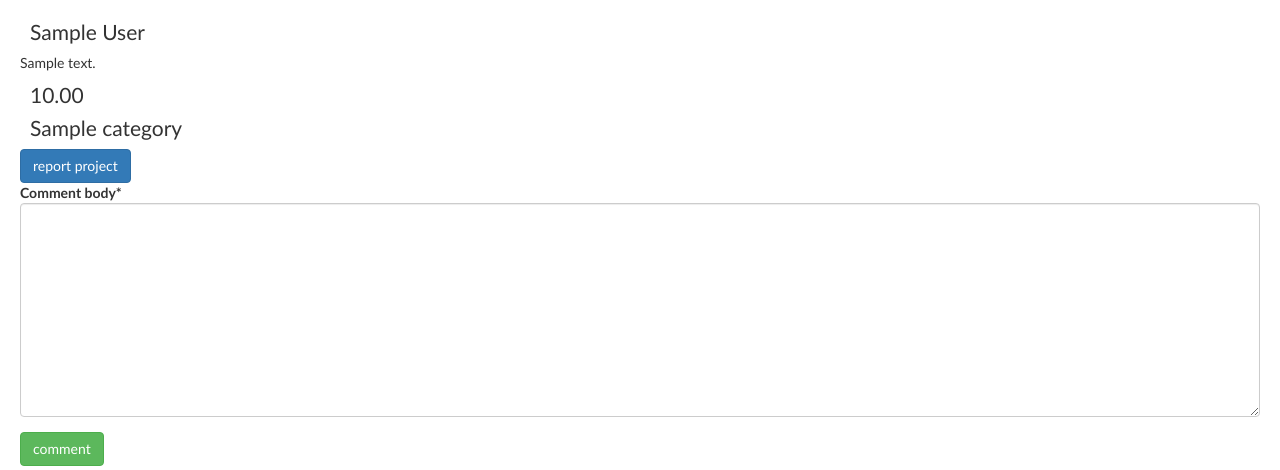
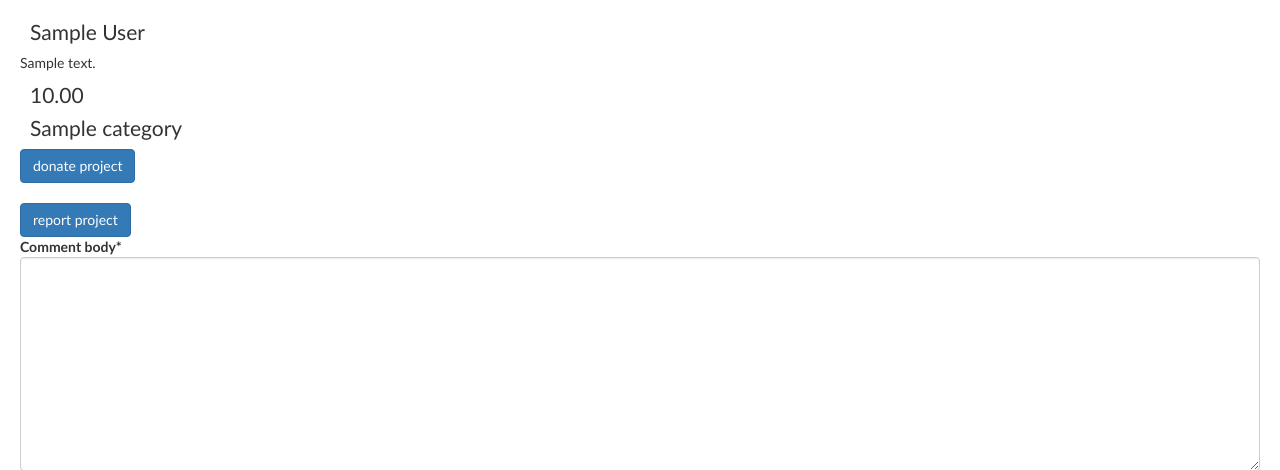
Before and after one commit to HebaMostafa123/Crowd-Funding, a Django app: page /project/1/ in a window 1280 px wide. Shown: the part 72-542 px from the top of the page. Run offline with Django 3.2, Linux system fonts and the light colour scheme; tables that the repository leaves empty hold one stand-in row (values such as "Sample post"); some libraries are stand-ins or nearby versions; some web fonts are replaced.

Commit message:
donate project

```diff
--- a/Project/models/user_project.py
+++ b/Project/models/user_project.py
@@ -3,6 +3,7 @@ from django.db.models import DateTimeField
 from User.models import User
 from .category import Category
 from datetime import datetime
+
 
 
 class UserProject(models.Model):
--- a/Project/static/css/style.css
+++ b/Project/static/css/style.css
@@ -603,14 +603,21 @@
 
 .donors {
     height: 600px;
+    padding-left: 30%;
+    padding-top: 5%;
 }
-
+.amount input{
+    padding-left: 5px;
+    color: black;
+    /*background-color: #1cb060;*/
+}
 .donors .donors_input {
     background: #01d262 none repeat scroll 0 0;
     float: left;
     height: 600px;
     text-align: center;
     width: 50%;
+    border-radius: 20px;
 }
 
 .donors .donors_input h2,
--- a/Project/templates/project/show.html
+++ b/Project/templates/project/show.html
@@ -10,44 +10,67 @@
     </p>
     <h1>{{ project.total_target }}</h1>
     <h1>{{ project.category }}</h1>
-{#<span class="fa fa-star checked"></span>#}
-{#<span class="fa fa-star checked"></span>#}
-{#<span class="fa fa-star checked"></span>#}
-{#<span class="fa fa-star checked"></span>#}
-{#<span class="fa fa-star"> </span>#}
 
 
 
-<!-- Button trigger modal -->
-{#    <div class="donate">#}
-{#<button type="button" class="btn btn-primary" data-bs-toggle="modal" data-bs-target="#exampleModal">#}
-{#  donate project#}
-{#</button>#}
-{##}
-{#<!-- Modal -->#}
-{#<div class="modal fade" id="exampleModal" tabindex="-1" aria-labelledby="exampleModalLabel" aria-hidden="true">#}
-{#  <div class="modal-dialog">#}
-{#    <div class="modal-content">#}
-{#      <div class="modal-header">#}
-{#        <h5 class="modal-title" id="exampleModalLabel">Enter donation amount</h5>#}
-{#        <button type="button" class="btn-close" data-bs-dismiss="modal" aria-label="Close"></button>#}
-{#      </div>#}
-{#      <div class="modal-body">#}
-{#          <input type="number" class="form-control">#}
-{#      </div>#}
-{#      <div class="modal-footer">#}
-{#        <button type="button" class="btn btn-secondary" data-bs-dismiss="modal">Close</button>#}
-{#        <button type="button" class="btn btn-primary">donate</button>#}
-{#      </div>#}
-{#    </div>#}
-{#  </div>#}
-{#</div>#}
-{##}
-{#</div>#}
+
+        <div class="donate">
+<button type="button" class="btn btn-primary" data-toggle="modal" data-target="#donate">
+  donate project
+</button>
+
+<!-- Modal -->
+<div class="modal  fade " id="donate" tabindex="-1" aria-labelledby="exampleModalLabel" aria-hidden="true">
+        <section class="donors">
+            <div class="container">
+                <div class="row">
+                    <div class="col-md-12">
+                        <div class="donors_input">
+                            <h2>DONATION NOW</h2>
+{#                                   <form action="{% url 'report-project' %}"  method="POST">#}
+{#    {%csrf_token%}#}
+                <input type="hidden" class="btn btn-success offset-5 mt-2" name="project_id" value="{{ project.id }}">
+    <input type="hidden" class="btn btn-success offset-5 mt-2" name="user_id" value="{{ user.id }}">
+
+                                <p class="amount">
+
+                                    <input id="donateValue" type="number" name="donate">
+                                </p>
+            <div id="donateMsg"></div>
+                                <h5>
+                                </h5>
+                                <h4>
+                                </h4>
+                                <input type="submit" id="donateSubmit" value="DONATION NOW">
+{#                            </form>#}
+                        </div>
+                    </div>
+                </div>
+            </div>
+        </section>
+        </div>
+        </div>
+
+    <br>
+
+
+
+
+
+
+
+
+
+
+
+
+
+
+
 
 
     <div class="report">
-<button type="button" class="btn btn-primary" data-bs-toggle="modal" data-bs-target="#report">
+<button type="button" class="btn btn-primary" data-toggle="modal" data-target="#report">
   report project
 </button>
 
@@ -57,7 +80,7 @@
     <div class="modal-content">
       <div class="modal-header">
         <h5 class="modal-title" id="exampleModalLabel">Enter your report</h5>
-        <button type="button" class="btn-close" data-bs-dismiss="modal" aria-label="Close"></button>
+{#        <button type="button" class="btn-close" data-bs-dismiss="modal" aria-label="Close"></button>#}
       </div>
         <form action="{% url 'report-project' %}"  method="POST">
     {%csrf_token%}
@@ -68,7 +91,7 @@
           <textarea name="report_body"  rows="4" class="form-control"></textarea>
       </div>
       <div class="modal-footer">
-        <button type="button" class="btn btn-secondary" data-bs-dismiss="modal">Close</button>
+{#        <button type="button" class="btn btn-secondary" data-bs-dismiss="modal">Close</button>#}
         <input type="submit" class="btn btn-primary" value="report">
       </div>
             </form>
@@ -111,7 +134,7 @@
             <h1>{{ comment.user}}</h1>
             <h1>{{ comment}}</h1>
     <div class="reportComment">
-<button type="button" class="btn btn-primary" data-bs-toggle="modal" data-bs-target="#commentreport{{ comment.id }}">
+<button type="button" class="btn btn-primary" data-toggle="modal" data-target="#commentreport{{ comment.id }}">
   report comment
 </button>
 
@@ -121,7 +144,9 @@
     <div class="modal-content">
       <div class="modal-header">
         <h5 class="modal-title" id="exampleModalLabel">Enter your report</h5>
-        <button type="button" class="btn-close" data-bs-dismiss="modal" aria-label="Close"></button>
+ <button type="button" class="close" data-dismiss="modal" aria-label="Close">
+          <span aria-hidden="true">&times;</span>
+        </button>
       </div>
         <form action="{% url 'report-comment' %}"  method="POST">
     {%csrf_token%}
@@ -132,7 +157,7 @@
           <textarea name="report_body"  rows="4" class="form-control"></textarea>
       </div>
       <div class="modal-footer">
-        <button type="button" class="btn btn-secondary" data-bs-dismiss="modal">Close</button>
+{#        <button type="button" class="btn btn-secondary" data-bs-dismiss="modal">Close</button>#}
         <input type="submit" class="btn btn-primary" value="report">
       </div>
             </form>
@@ -145,6 +170,7 @@
 
             <br>
         {% endfor %}
+
 
     {% endif %}
 {#<div style="">#}
@@ -164,7 +190,7 @@
     {#console.log(id)#}
         $(document).ready(function(){
 var proectId = "{{ project.id }}"
-var userId = "{{ 1 }}"
+var userId = "{{ user.id }}"
 
 $("input[type='radio']").click(function() {
     var rate = $("input[type='radio']:checked").val();
@@ -185,6 +211,44 @@ $("input[type='radio']").click(function() {
       });
 
 
-})})
+});
+
+    $("#donateSubmit").click(function() {
+    var donate = $("#donateValue").val();
+    let data = {
+        proectId: proectId,
+        userId: userId,
+        donate: donate
+    }
+  $.ajax({
+        url: "/project/donate",
+        data: data ,
+        type: 'get',
+        success: function (data) {
+             $("#donateMsg").empty()
+            if (data == "donated successfully")
+              $("#donateMsg").append("<h1>Thanks for your patience </h1>")
+            else
+              $("#donateMsg").append("<h1>you don't have this palance </h1>")
+
+          if (data.is_taken) {
+            alert(data.error_message);
+          }
+        }
+      });
+
+
+});
+
+
+
+
+        });
+
+
+
+
+
+
     </script>
 {% endblock scripts %}
--- a/Project/urls.py
+++ b/Project/urls.py
@@ -19,6 +19,7 @@ urlpatterns = [
     url(r'^project/(?P<project_id>\d+)/$', showProject.show, name='item_read'),
     path('project/comment', showProject.comment, name='comment'),
     url('project/rate', showProject.rate, name='rate'),
+    url('project/donate', showProject.donate, name='donate'),
     url('project/report', showProject.report, name='report-project'),
     url('comment/report', showProject.reportComment, name='report-comment'),
 
--- a/Project/views/showProject.py
+++ b/Project/views/showProject.py
@@ -1,10 +1,11 @@
 from django.shortcuts import render,redirect,get_object_or_404
 from django.http import HttpResponse, JsonResponse
 from Project.forms.comment_form import ProjectCommentForm
-from Project.models.user_project import UserProject,ProjectComment, ProjectRate, ProjectReport,CommentReport
+from Project.models.user_project import UserProject,ProjectComment, ProjectRate, ProjectReport,CommentReport,ProjectDonation
 from Project.forms.report_form import ProjectReportForm
 from datetime import datetime
 from django.db.models import Avg
+from User.models import User
 
 def show(request,project_id):
     project = get_object_or_404(UserProject, id=project_id)
@@ -56,3 +57,18 @@ def rate(request):
                                                              user_id=request.GET.get('userId')).update(rate=float(request.GET.get('rate')))
 
     return HttpResponse("dona ya 7amdana")
+
+
+def donate(request):
+    if request.is_ajax():
+            userBalance = User.objects.values_list('balance', flat=True).filter(id=request.GET.get('userId'))
+            print("hhhh")
+            balance = userBalance[0]
+            if( int(userBalance[0]) >= int(request.GET.get("donate"))):
+                dona = ProjectDonation.objects.create(
+                    amount=float(request.GET.get('donate')), user_id=request.GET.get('userId'),
+                    project_id=request.GET.get('proectId'))
+                User.objects.filter(id=request.GET.get('userId')).update(balance=int(userBalance[0]) - int(request.GET.get("donate")))
+                return HttpResponse("donated successfully")
+
+    return HttpResponse("you don't have this amount of money in your balance")
--- a/crowdFunding/settings.py
+++ b/crowdFunding/settings.py
@@ -78,8 +78,8 @@ DATABASES = {
     'default': {
         'ENGINE': 'django.db.backends.mysql',
         'NAME': 'crowdfunding',
-        'USER': 'root',
-        'PASSWORD': '',
+        'USER': 'atef',
+        'PASSWORD': 'Iwasbornin1998$',
         'HOST': '127.0.0.1',
     }
 }
```
Also changed, not shown: media/images/laugh.jpg (added), media/images/project/laugh.jpg (added), media/images/project/spider-logo.jpg (added).
